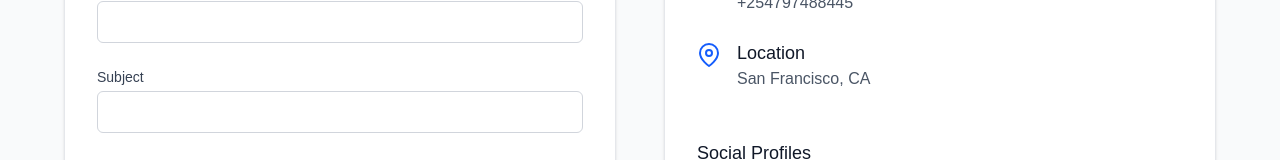
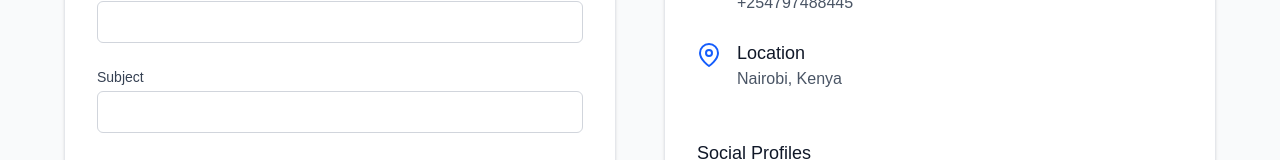
Before and after one commit to martin-raphael/martin-raphael-profile, a Next.js app: page /contact in a window 1280 px wide. Shown: the part 422-582 px from the top of the page. Built offline with nearby package versions, Linux system fonts and the light colour scheme.

Commit message:
Update Social.jsx

```diff
--- a/src/components/Contact/Social.jsx
+++ b/src/components/Contact/Social.jsx
@@ -17,7 +17,7 @@ const Social = () => {
     {
       icon: <FiMapPin className="w-6 h-6 text-blue-600" />,
       title: "Location",
-      value: "San Francisco, CA",
+      value: "Nairobi, Kenya",
       href: "#"
     }
   ];
@@ -26,7 +26,7 @@ const Social = () => {
     {
       icon: <FiGithub className="w-6 h-6" />,
       name: "GitHub",
-      href: "#"
+      href: "https://github.com/martin-raphael"
     },
     {
       icon: <FiLinkedin className="w-6 h-6" />,
@@ -36,7 +36,7 @@ const Social = () => {
     {
       icon: <FiTwitter className="w-6 h-6" />,
       name: "Twitter",
-      href: "#"
+      href: "https://x.com/TechRalph"
     }
   ];
 
```
